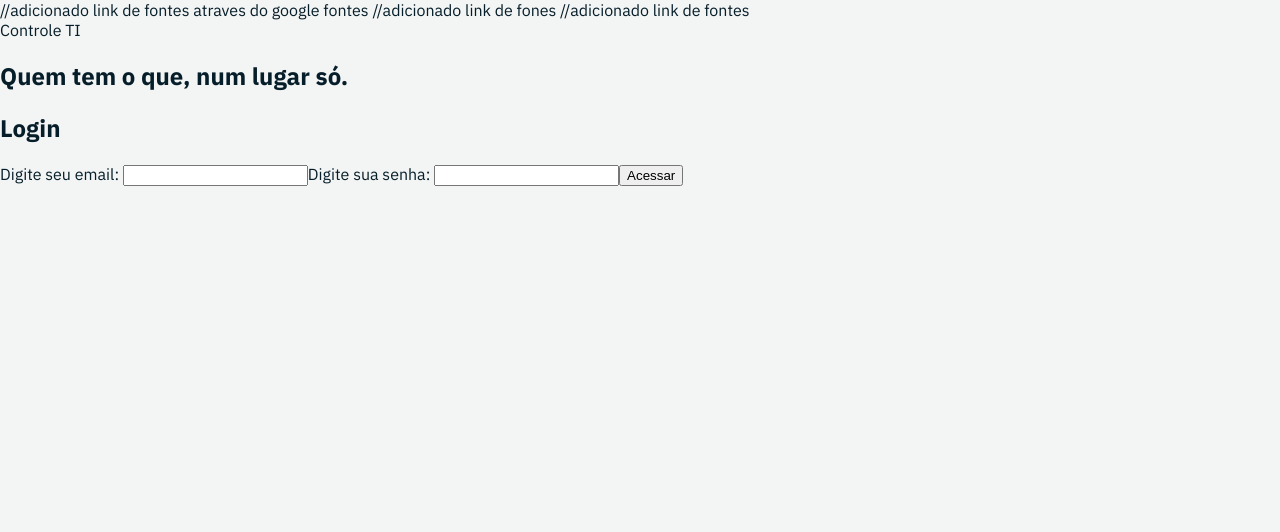
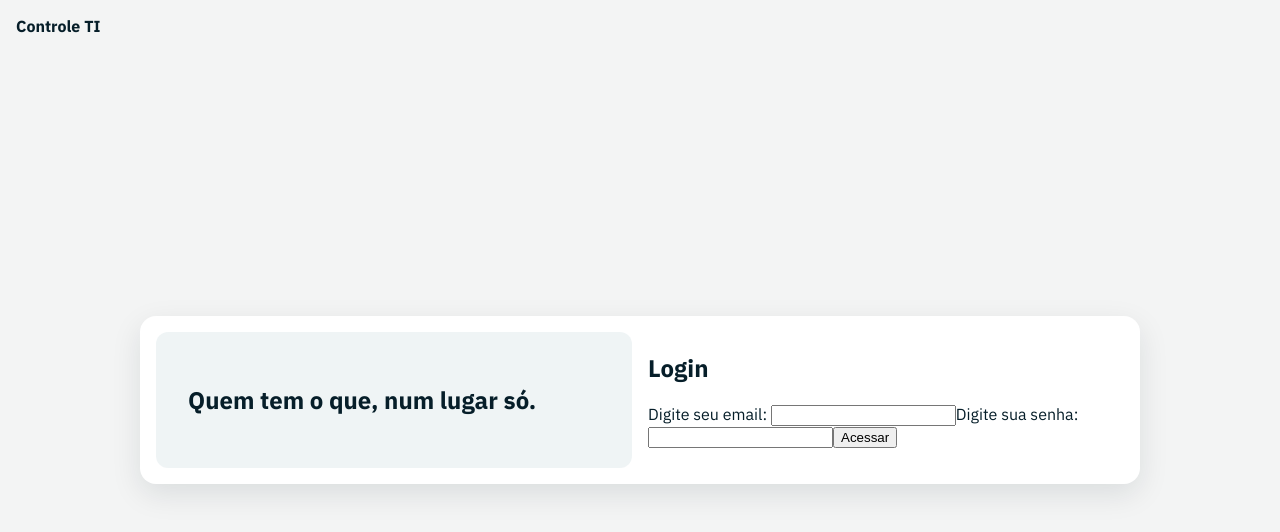
Before and after one commit to s3vla/it-management, a React (Vite) app in the folder frontend/: page / in a window 1280 px wide. Shown: the top 532 px of the page. Built offline with nearby package versions, Linux system fonts and the light colour scheme.

Commit message:
feat: add login two-column layout

```diff
--- a/frontend/index.html
+++ b/frontend/index.html
@@ -1,10 +1,9 @@
 <!doctype html>
 <html lang="pt-BR">
   <head>
-    //adicionado link de fontes atraves do google fontes
     <link rel="preconnect" href="https://fonts.googleapis.com">
-    <link rel="preconnect" href="https://fonts.gstatic.com" crossorigin> //adicionado link de fones
-    <link href="https://fonts.googleapis.com/css2?family=IBM+Plex+Sans:ital,wght@0,100..700;1,100..700&display=swap" rel="stylesheet"> //adicionado link de fontes
+    <link rel="preconnect" href="https://fonts.gstatic.com" crossorigin>
+    <link href="https://fonts.googleapis.com/css2?family=IBM+Plex+Sans:ital,wght@0,100..700;1,100..700&display=swap" rel="stylesheet">
 
     <meta charset="UTF-8" />
     <link rel="icon" type="image/svg+xml" href="" />
--- a/frontend/src/pages/Login/Login.css
+++ b/frontend/src/pages/Login/Login.css
@@ -0,0 +1,36 @@
+.acesso-tela{
+    position: relative; /* vira a "moldura": o selo se posiciona dentro dela - USE NO PAI - depois: estilizar o filho */
+
+    min-height: 100vh; /* altura da tela inteira vh = % da altura da janela, sem isso o pai encolhe e nao tem o que centralizar, depois: ligar o flex */
+    display:flex; /* liga o flexbox nos filhos, usar para alinhas filhos, depois: escolher os eixos */
+    justify-content: center; /* centraliza horizonal, eixo principal do flex, depois o vertical */
+    align-items: center; /* centraliza o vertical, eixo cruzado, depois estilizar o filho centrqlizado */
+}
+
+.acesso-topo{
+    position: absolute; /* sai do lugar normal e nãp empurra mais ninguem - use no FILHO - que vai pro canto - depois: dizer qual canto */
+    top: 16px; /* 16px abaixo da borda de cima do cartaz - sempre junto com absolute - depois: o lado */
+    left: 16px; /*  1upx da borda esquerda - top + left = canto de cima, a esquerda - depois: o visual */
+    font-weight: 700; /* negrito - textos de destaque - depois: tamanho, se quiser */
+}
+
+.acesso-card{
+    background: #ffffff;
+    width: 100%;
+    max-width: 1000px;
+    padding: 16px;
+    border-radius: 16px;
+    box-shadow: 0 10px 30px rgb(6 30 41 / 0.10);
+
+    display: grid;
+    grid-template-columns: 1fr 1fr;
+    gap: 16px;
+}
+
+
+
+.acesso-painel{
+    background: rgb(95 149 152 / 0.10);
+    border-radius: 12px;
+    padding: 32px;
+}
```
